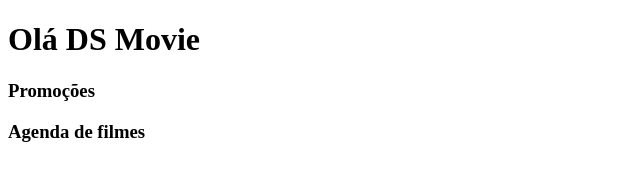
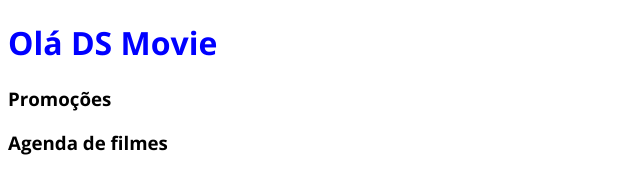
Before and after one commit to aricardoq/dsmovie2, a plain HTML site: page index.html in a window 1280 px wide. Shown: the whole page, without its empty margins (0-640 px from the left). Drawn offline with nearby package versions, Linux system fonts and the light colour scheme.

Commit message:
Google Fonts

```diff
--- /dev/null
+++ b/css/styles.css
@@ -0,0 +1,10 @@
+@import url('https://fonts.googleapis.com/css2?family=Open+Sans:wght@300;400;700&display=swap');
+
+* {
+    font-family: 'Open Sans', sans-serif;
+}
+
+h1 {
+    color: blue;
+
+}
--- a/index.html
+++ b/index.html
@@ -5,6 +5,8 @@
     <meta http-equiv="X-UA-Compatible" content="IE=edge">
     <meta name="viewport" content="width=device-width, initial-scale=1.0">
     <title>Projeto DS movie</title>
+
+    <link rel="stylesheet" href="css/styles.css">
 </head>
 <body>
     <h1>Olá DS Movie</h1>
```
